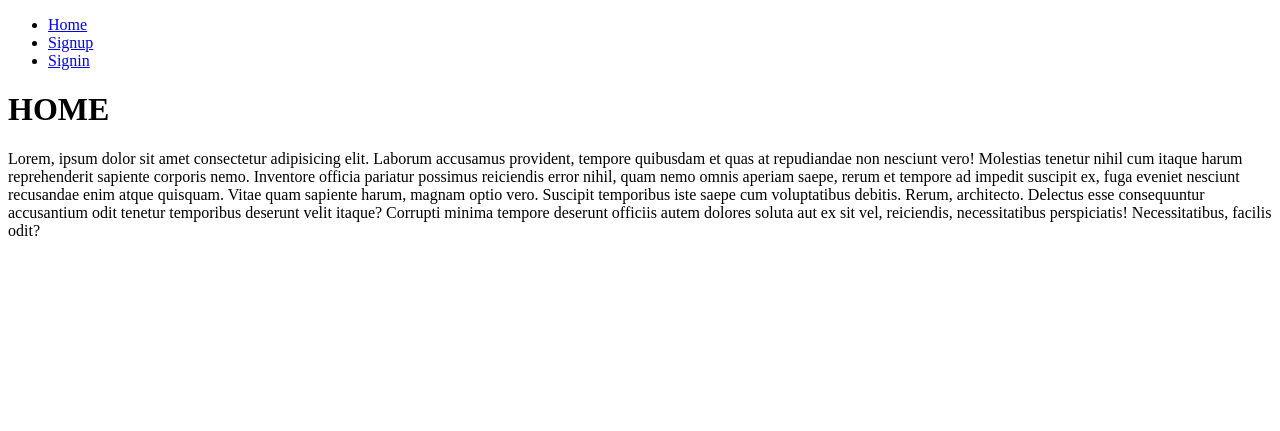
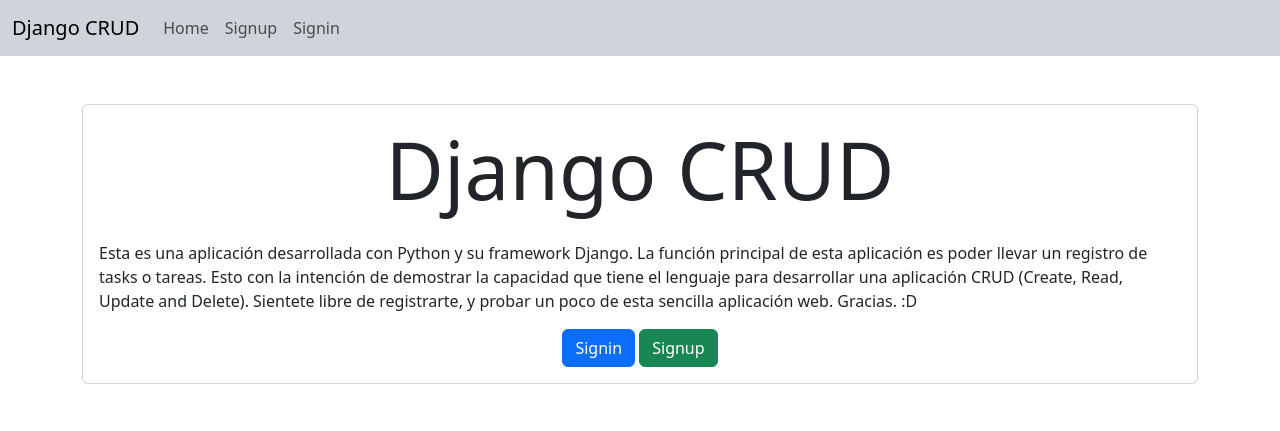
Before and after one commit to navi-exe04/django-crud-auth, a Django app: page / in a window 1280 px wide. Shown: the top 431 px of the page. Run offline with Django 5.2, Linux system fonts and the light colour scheme.

Commit message:
styles: some boostrap styles start to added

```diff
--- a/tasks/templates/base.html
+++ b/tasks/templates/base.html
@@ -5,37 +5,67 @@
     <meta charset="UTF-8">
     <meta name="viewport" content="width=device-width, initial-scale=1.0">
     <title>Django CRUD application</title>
+    <link href="https://cdn.jsdelivr.net/npm/bootstrap@5.3.3/dist/css/bootstrap.min.css" rel="stylesheet"
+        integrity="sha384-QWTKZyjpPEjISv5WaRU9OFeRpok6YctnYmDr5pNlyT2bRjXh0JMhjY6hW+ALEwIH" crossorigin="anonymous">
+    <script src="https://cdn.jsdelivr.net/npm/bootstrap@5.3.3/dist/js/bootstrap.bundle.min.js"
+        integrity="sha384-YvpcrYf0tY3lHB60NNkmXc5s9fDVZLESaAA55NDzOxhy9GkcIdslK1eN7N6jIeHz"
+        crossorigin="anonymous"></script>
 </head>
 
 <body>
 
-    <nav>
-        <ul>
-            <li>
-                <a href="{% url 'home' %}">Home</a>
+    <nav class="navbar navbar-expand-lg bg-dark-subtle">
+        <div class="container-fluid">
+            <a class="navbar-brand" href="{% url 'home' %}">
+                Django CRUD
+            </a>
+            <button class="navbar-toggler" type="button" data-bs-toggle="collapse" data-bs-target="#navbarNav"
+                aria-controls="navbarNav" aria-expanded="false" aria-label="Toggle navigation">
+                <span class="navbar-toggler-icon"></span>
+            </button>
+            <div class="collapse navbar-collapse" id="navbarNav">
+                <ul class="navbar-nav">
+                    <li class="nav-item">
+                        <a href="{% url 'home' %}" class="nav-link">
+                            Home
+                        </a>
                     </li>
                     {% if user.is_authenticated %}
-            <li>
-                <a href="{% url 'tasks' %}">Pending tasks</a>
+                    <li class="nav-item">
+                        <a href="{% url 'tasks' %}" class="nav-link">
+                            Pending tasks
+                        </a>
                     </li>
-            <li>
-                <a href="{% url 'tasks_completed' %}">Completed tasks</a>
+                    <li class="nav-item">
+                        <a href="{% url 'tasks_completed' %}" class="nav-link">
+                            Completed tasks
+                        </a>
                     </li>
-            <li>
-                <a href="{% url 'create_task' %}">Create task</a>
+                    <li class="nav-item">
+                        <a href="{% url 'create_task' %}" class="nav-link">
+                            Create task
+                        </a>
                     </li>
-            <li>
-                <a href="{% url 'signout' %}">Signout</a>
+                    <li class="nav-item">
+                        <a href="{% url 'signout' %}" class="nav-link">
+                            Signout
+                        </a>
                     </li>
                     {% else %}
-            <li>
-                <a href="{% url 'signup' %}">Signup</a>
+                    <li class="nav-item">
+                        <a href="{% url 'signup' %}" class="nav-link">
+                            Signup
+                        </a>
                     </li>
-            <li>
-                <a href="{% url 'signin' %}">Signin</a>
+                    <li class="nav-item">
+                        <a href="{% url 'signin' %}" class="nav-link">
+                            Signin
+                        </a>
                     </li>
                     {% endif %}
                 </ul>
+            </div>
+        </div>
     </nav>
 
     {% block content %}
--- a/tasks/templates/home.html
+++ b/tasks/templates/home.html
@@ -1,14 +1,26 @@
 {% extends 'base.html' %}
 
 {% block content %}
-<h1>HOME</h1>
-<p>
-    Lorem, ipsum dolor sit amet consectetur adipisicing elit. Laborum accusamus provident, tempore quibusdam et quas at
-    repudiandae non nesciunt vero! Molestias tenetur nihil cum itaque harum reprehenderit sapiente corporis nemo.
-    Inventore officia pariatur possimus reiciendis error nihil, quam nemo omnis aperiam saepe, rerum et tempore ad
-    impedit suscipit ex, fuga eveniet nesciunt recusandae enim atque quisquam. Vitae quam sapiente harum, magnam optio
-    vero. Suscipit temporibus iste saepe cum voluptatibus debitis. Rerum, architecto. Delectus esse consequuntur
-    accusantium odit tenetur temporibus deserunt velit itaque? Corrupti minima tempore deserunt officiis autem dolores
-    soluta aut ex sit vel, reiciendis, necessitatibus perspiciatis! Necessitatibus, facilis odit?
-</p>
+<main class="container py-5">
+    <section class="card card-body">
+        <h1 class="display-1 text-center mb-4">Django CRUD</h1>
+        <p>
+            Esta es una aplicación desarrollada con Python y su framework Django.
+            La función principal de esta aplicación es poder llevar un registro de tasks o tareas.
+            Esto con la intención de demostrar la capacidad que tiene el lenguaje para desarrollar una aplicación
+            CRUD
+            (Create,
+            Read, Update and Delete).
+            Sientete libre de registrarte, y probar un poco de esta sencilla aplicación web. Gracias. :D
+        </p>
+        <div class="text-center">
+            <a href="{% url 'signin' %}" class="btn btn-primary">
+                Signin
+            </a>
+            <a href="{% url 'signup' %}" class="btn btn-success">
+                Signup
+            </a>
+        </div>
+    </section>
+</main>
 {% endblock %}
```
Also changed, not shown: tasks/templates/signin.html (+26 -7 lines), tasks/templates/signup.html (+33 -7 lines), db.sqlite3. Lines whose indentation alone changed are shown as unchanged.
